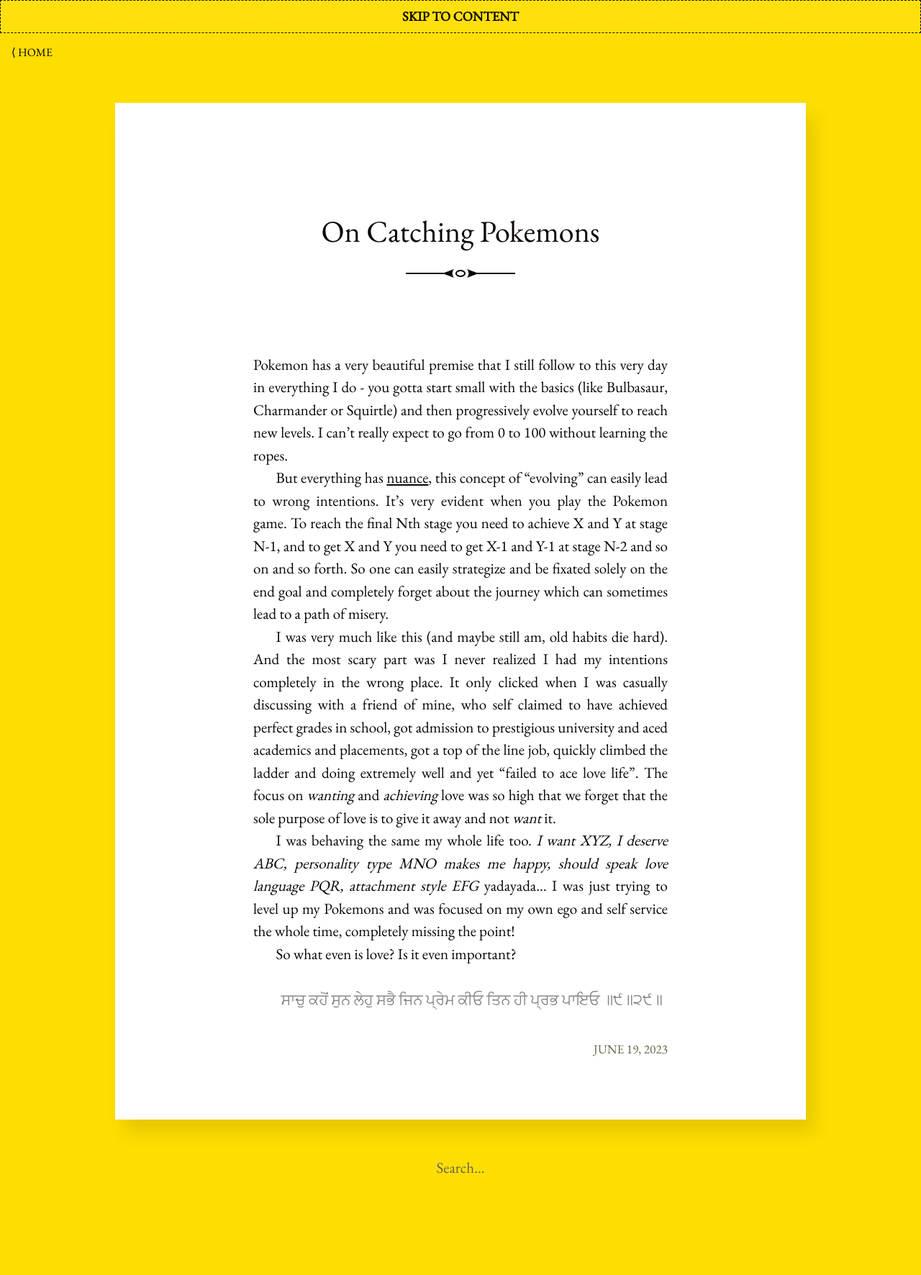
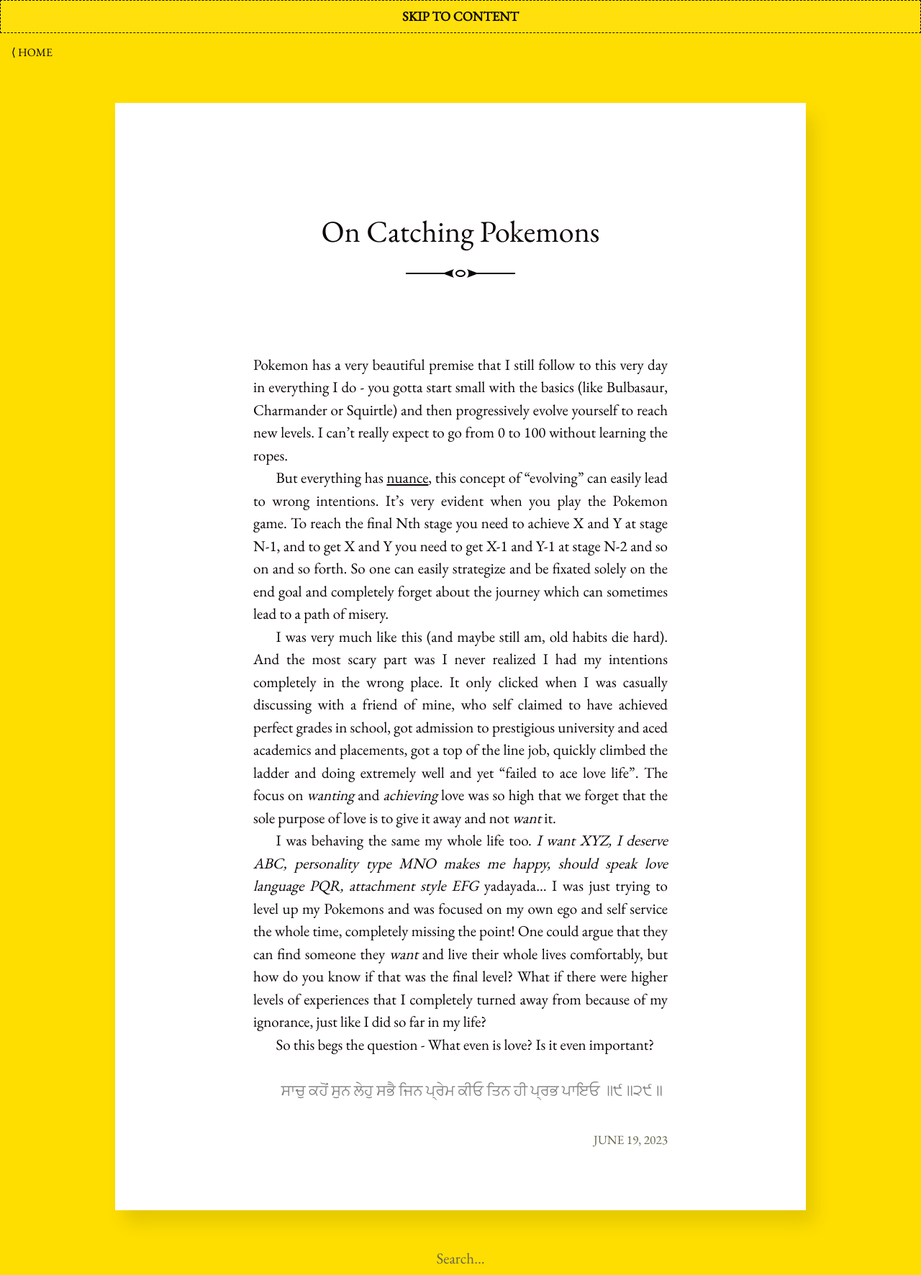
Before and after one commit to harpratap/harpratap.github.io, a Jekyll site: the page built from _posts/2023-06-19-on-catching-pokemon.markdown, in a window 1280 px wide. Shown: the whole page at 72% size. Built offline with Jekyll 4.4.1, drawn with Linux system fonts in a browser that asks for light colours; before the commit the page ends 1646 px from its top, so only the background shows below that.

Commit message:
on catching pokemons

```diff
--- a/_posts/2023-06-19-on-catching-pokemon.markdown
+++ b/_posts/2023-06-19-on-catching-pokemon.markdown
@@ -10,9 +10,9 @@ But everything has [nuance](/2023/06/10/on-nuance.html), this concept of "evolvi
 
 I was very much like this (and maybe still am, old habits die hard). And the most scary part was I never realized I had my intentions completely in the wrong place. It only clicked when I was casually discussing with a friend of mine, who self claimed to have achieved perfect grades in school, got admission to prestigious university and aced academics and placements, got a top of the line job, quickly climbed the ladder and doing extremely well and yet "failed to ace love life". The focus on *wanting* and *achieving*  love was so high that we forget that the sole purpose of love is to give it away and not *want* it.
 
-I was behaving the same my whole life too. *I want XYZ, I deserve ABC, personality type MNO makes me happy, should speak love language PQR, attachment style EFG* yadayada... I was just trying to level up my Pokemons and was focused on my own ego and self service the whole time, completely missing the point!
+I was behaving the same my whole life too. *I want XYZ, I deserve ABC, personality type MNO makes me happy, should speak love language PQR, attachment style EFG* yadayada... I was just trying to level up my Pokemons and was focused on my own ego and self service the whole time, completely missing the point! One could argue that they can find someone they *want* and live their whole lives comfortably, but how do you know if that was the final level? What if there were higher levels of experiences that I completely turned away from because of my ignorance, just like I did so far in my life?
 
-So what even is love? Is it even important?
+So this begs the question - What even is love? Is it even important?
 <br /><br />
 
 <p style="color:gray;text-align:center;">
```
